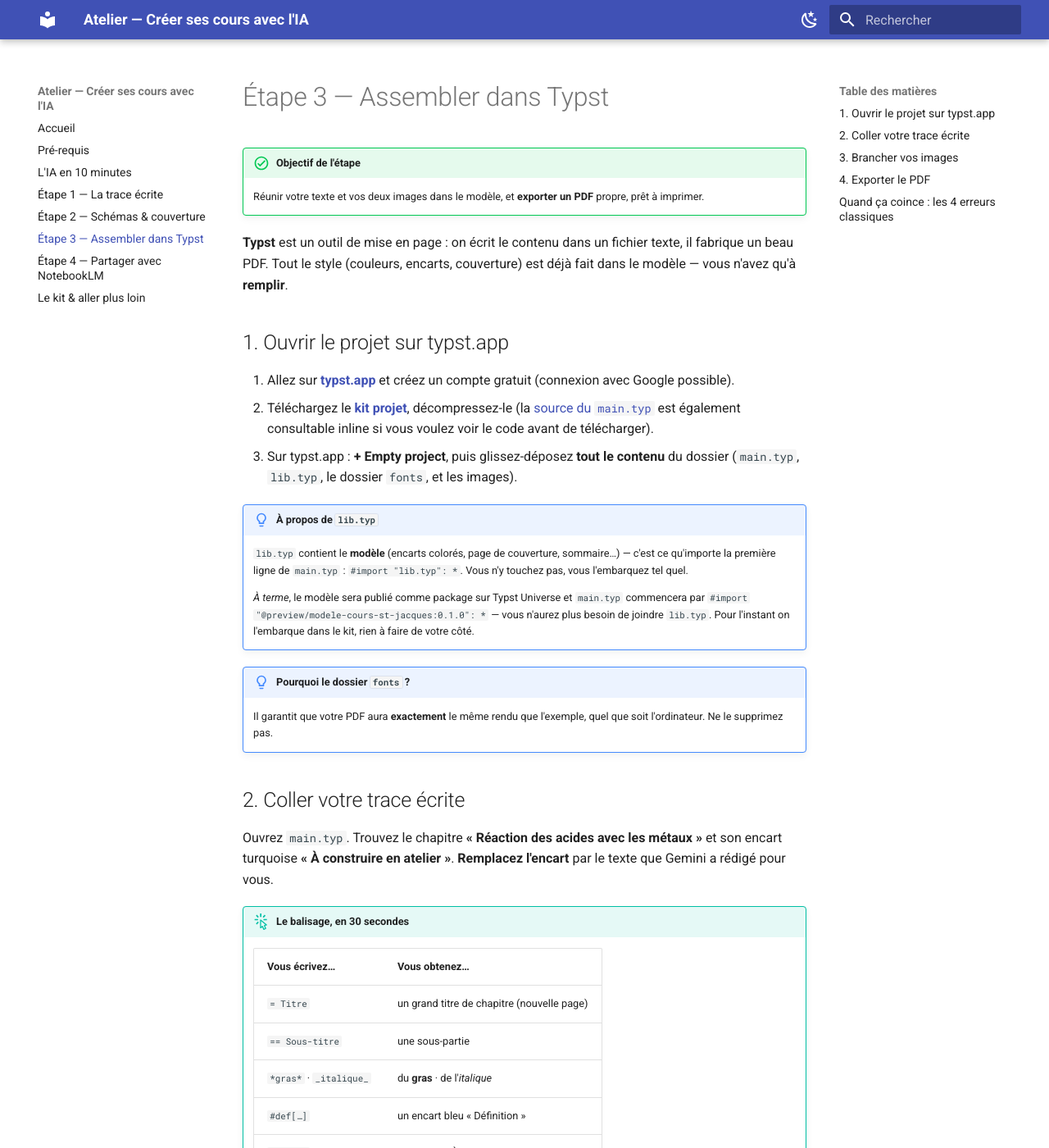
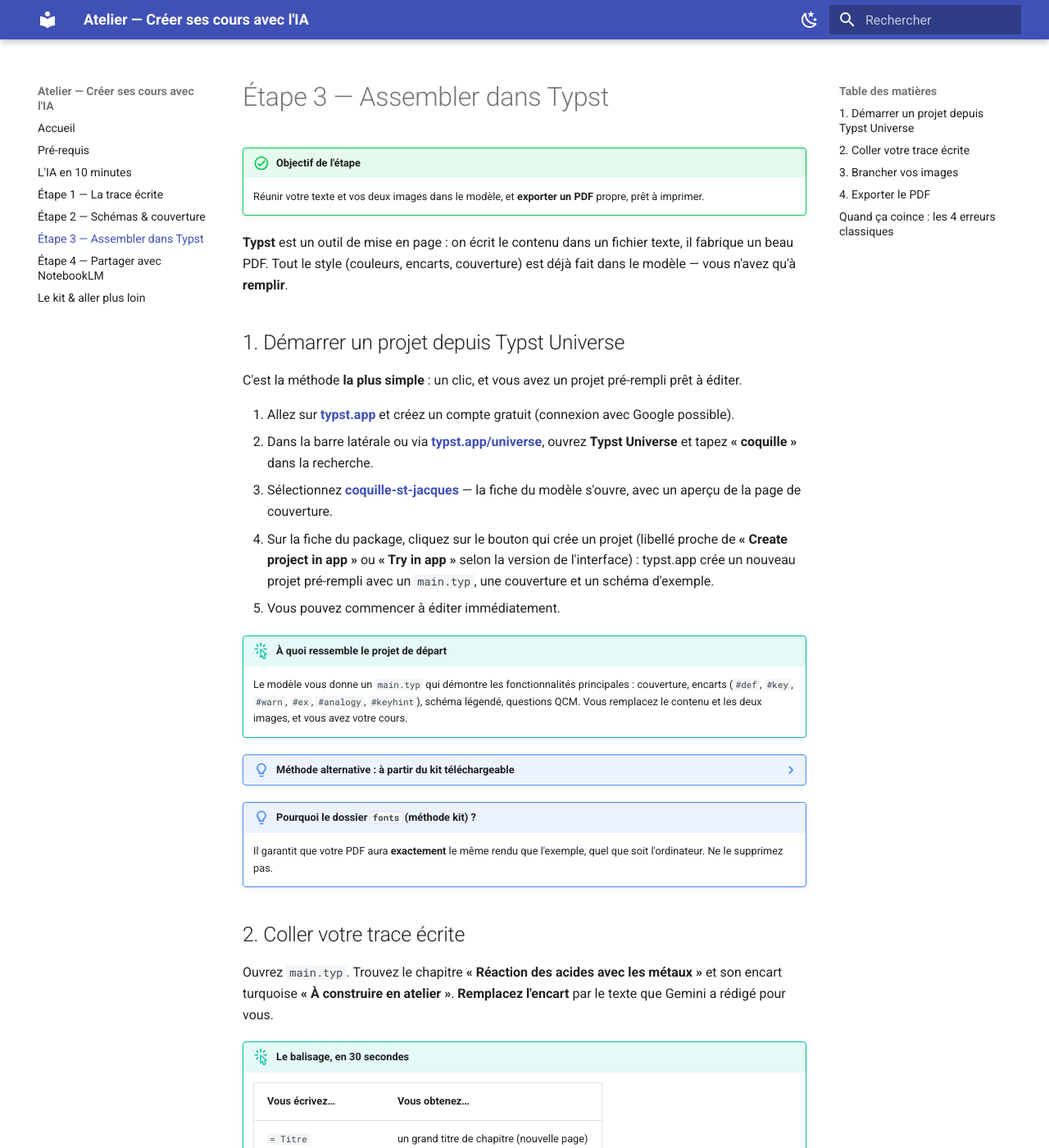
Before and after one commit to dmetzler/un-cours-avec-l-ia, an MkDocs documentation site: the page built from docs/04-typst.md, in a window 1280 px wide and 1400 px high. Shown: the whole window at 82% size. Built offline with MkDocs 1.6.1 and Material for MkDocs 9.7.7, drawn with Linux system fonts in a browser that asks for light colours; some of the changed text lies outside the part shown.

Commit message:
Update du cours avec le package publie

```diff
--- a/docs/04-typst.md
+++ b/docs/04-typst.md
@@ -8,30 +8,46 @@
 texte, il fabrique un beau PDF. Tout le style (couleurs, encarts, couverture) est
 déjà fait dans le modèle — vous n'avez qu'à **remplir**.
 
-## 1. Ouvrir le projet sur typst.app
+## 1. Démarrer un projet depuis Typst Universe
+
+C'est la méthode **la plus simple** : un clic, et vous avez un projet
+pré-rempli prêt à éditer.
 
 1. Allez sur **[typst.app](https://typst.app)** et créez un compte gratuit
    (connexion avec Google possible).
-2. Téléchargez le **[kit projet](kit/projet-typst.zip)**, décompressez-le
-   (la [source du `main.typ`](06-kit.md#source-exemple-ions) est également
-   consultable inline si vous voulez voir le code avant de télécharger).
-3. Sur typst.app : **+ Empty project**, puis glissez-déposez **tout le contenu**
-   du dossier (`main.typ`, `lib.typ`, le dossier `fonts`, et les images).
+2. Dans la barre latérale ou via **[typst.app/universe](https://typst.app/universe)**,
+   ouvrez **Typst Universe** et tapez **« coquille »** dans la recherche.
+3. Sélectionnez **[coquille-st-jacques](https://typst.app/universe/package/coquille-st-jacques)** —
+   la fiche du modèle s'ouvre, avec un aperçu de la page de couverture.
+4. Sur la fiche du package, cliquez sur le bouton qui crée un projet
+   (libellé proche de **« Create project in app »** ou **« Try in app »**
+   selon la version de l'interface) :
+   typst.app crée un nouveau projet pré-rempli avec un `main.typ`, une
+   couverture et un schéma d'exemple.
+5. Vous pouvez commencer à éditer immédiatement.
 
-!!! note "À propos de `lib.typ`"
-    `lib.typ` contient le **modèle** (encarts colorés, page de couverture,
-    sommaire…) — c'est ce qu'importe la première ligne de `main.typ` :
-    `#import "lib.typ": *`. Vous n'y touchez pas, vous l'embarquez tel quel.
+!!! tip "À quoi ressemble le projet de départ"
+    Le modèle vous donne un `main.typ` qui démontre les fonctionnalités
+    principales : couverture, encarts (`#def`, `#key`, `#warn`, `#ex`,
+    `#analogy`, `#keyhint`), schéma légendé, questions QCM. Vous
+    remplacez le contenu et les deux images, et vous avez votre cours.
 
-    *À terme*, le modèle sera publié comme package sur Typst Universe et
-    `main.typ` commencera par
-    `#import "@preview/modele-cours-st-jacques:0.1.0": *` — vous n'aurez plus
-    besoin de joindre `lib.typ`. Pour l'instant on l'embarque dans le kit,
-    rien à faire de votre côté.
+??? note "Méthode alternative : à partir du kit téléchargeable"
+    Si vous voulez démarrer **à partir de la séquence d'exemple** de
+    l'atelier (acides, bases et ions) plutôt que du modèle vierge, ou si
+    vous voulez l'avoir en local hors-ligne :
 
-!!! note "Pourquoi le dossier `fonts` ?"
-    Il garantit que votre PDF aura **exactement** le même rendu que l'exemple,
-    quel que soit l'ordinateur. Ne le supprimez pas.
+    1. Téléchargez le **[kit projet](kit/projet-typst.zip)**, décompressez-le.
+    2. Sur typst.app : **+ Empty project**, puis glissez-déposez tout le
+       contenu du dossier (`main.typ`, le dossier `fonts`, et les images).
+
+    Le `main.typ` du kit utilise `#import "@preview/coquille-st-jacques:0.1.0": *` —
+    typst.app télécharge le modèle automatiquement depuis Universe au
+    premier compile.
+
+!!! note "Pourquoi le dossier `fonts` (méthode kit) ?"
+    Il garantit que votre PDF aura **exactement** le même rendu que
+    l'exemple, quel que soit l'ordinateur. Ne le supprimez pas.
 
 ## 2. Coller votre trace écrite
 
@@ -69,12 +85,15 @@ Bouton de téléchargement en haut à droite → votre PDF est prêt. 🎉
 ## Quand ça coince : les 4 erreurs classiques
 
 ??? failure "« unknown variable: def »"
-    Il manque la première ligne `#import "lib.typ": *` en haut de `main.typ`.
+    Il manque la première ligne
+    `#import "@preview/coquille-st-jacques:0.1.0": *` en haut de `main.typ`.
 
-??? failure "« file not found: lib.typ »"
-    `lib.typ` n'a pas été téléversé avec les autres fichiers. Re-glissez le
-    contenu complet du kit (`main.typ` + `lib.typ` + dossier `fonts` + images)
-    dans le projet typst.app.
+??? failure "« package not found » au premier rendu"
+    Vérifiez la ligne d'import à l'identique :
+    `#import "@preview/coquille-st-jacques:0.1.0": *`. typst.app télécharge
+    le modèle automatiquement depuis Universe la première fois — il faut
+    juste une connexion internet (quasi-instantané ensuite, c'est mis en
+    cache).
 
 ??? failure "« file not found: … .png »"
     L'image n'est pas téléversée, ou son nom ne correspond pas **à la lettre près**
```
Also changed, not shown: docs/06-kit.md (+7 -5 lines), package/README.md (+27 -11 lines), 13 other files.
